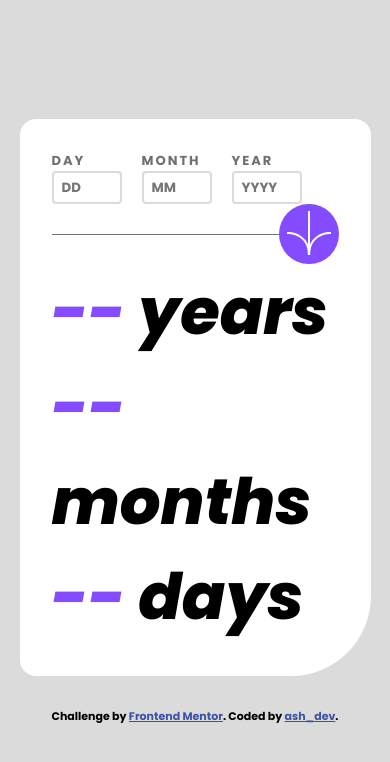
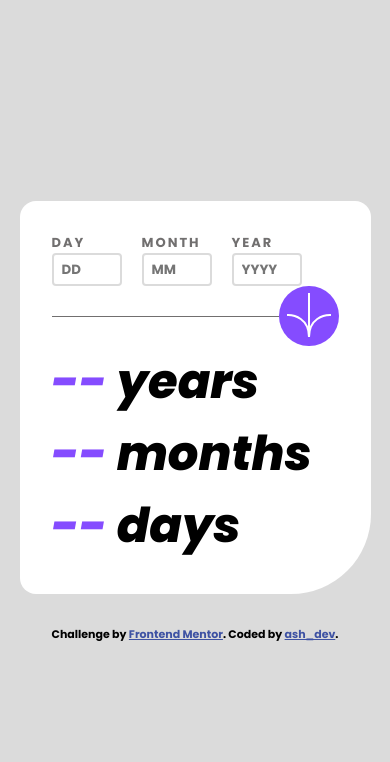
Before and after one commit to trishacapitle/age-calculator, a website built with Vite: page index.html in a window 390 px wide. Built offline with nearby package versions, Linux system fonts and the light colour scheme.

Commit message:
added breakpoint for output text resize

```diff
--- a/style.css
+++ b/style.css
@@ -150,6 +150,14 @@ span {
   font-size: var(--fs-result);
 }
 
+@media screen and (max-width: 457px) {
+  .output h1 {
+    font-size: 3rem;
+  }
+
+}
+
+
 small {
   color: red;
   font-size: .5rem;
```
